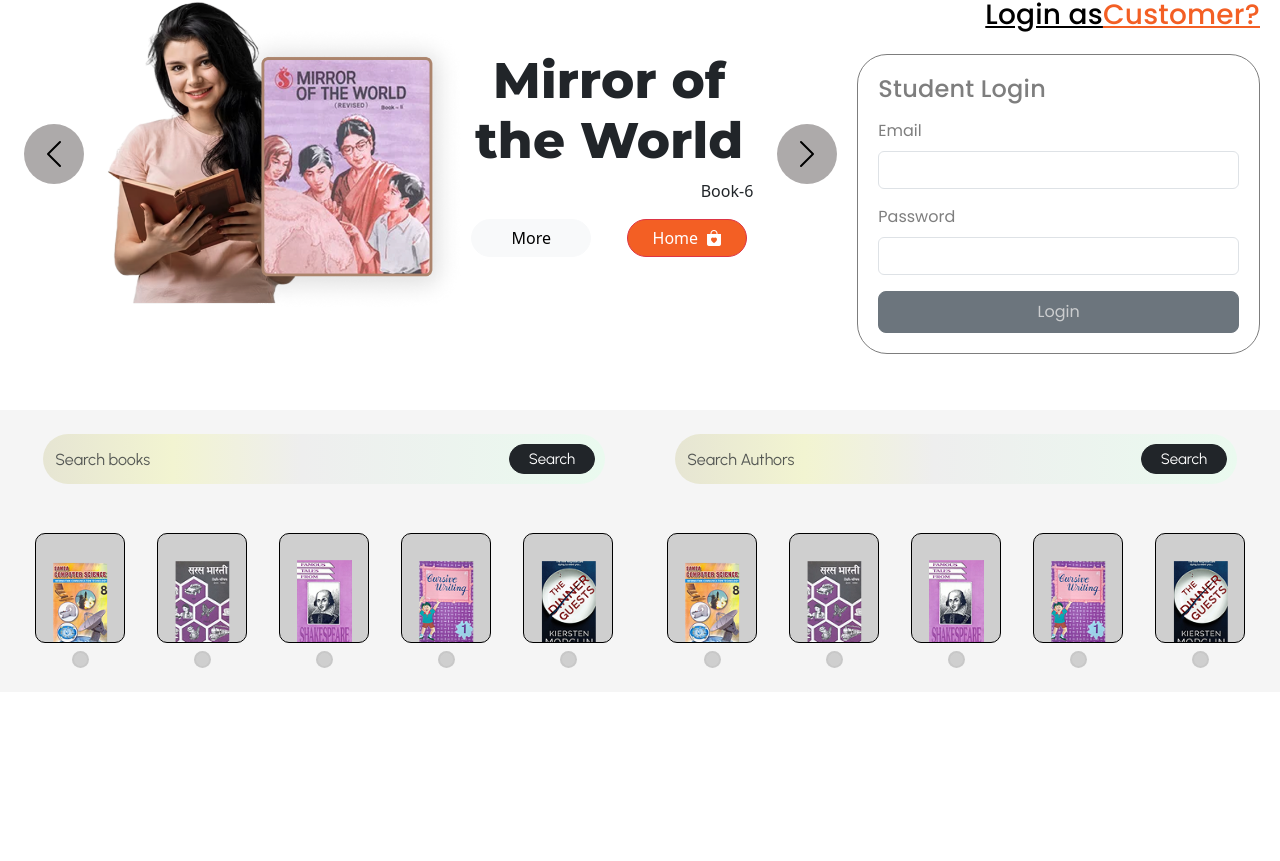
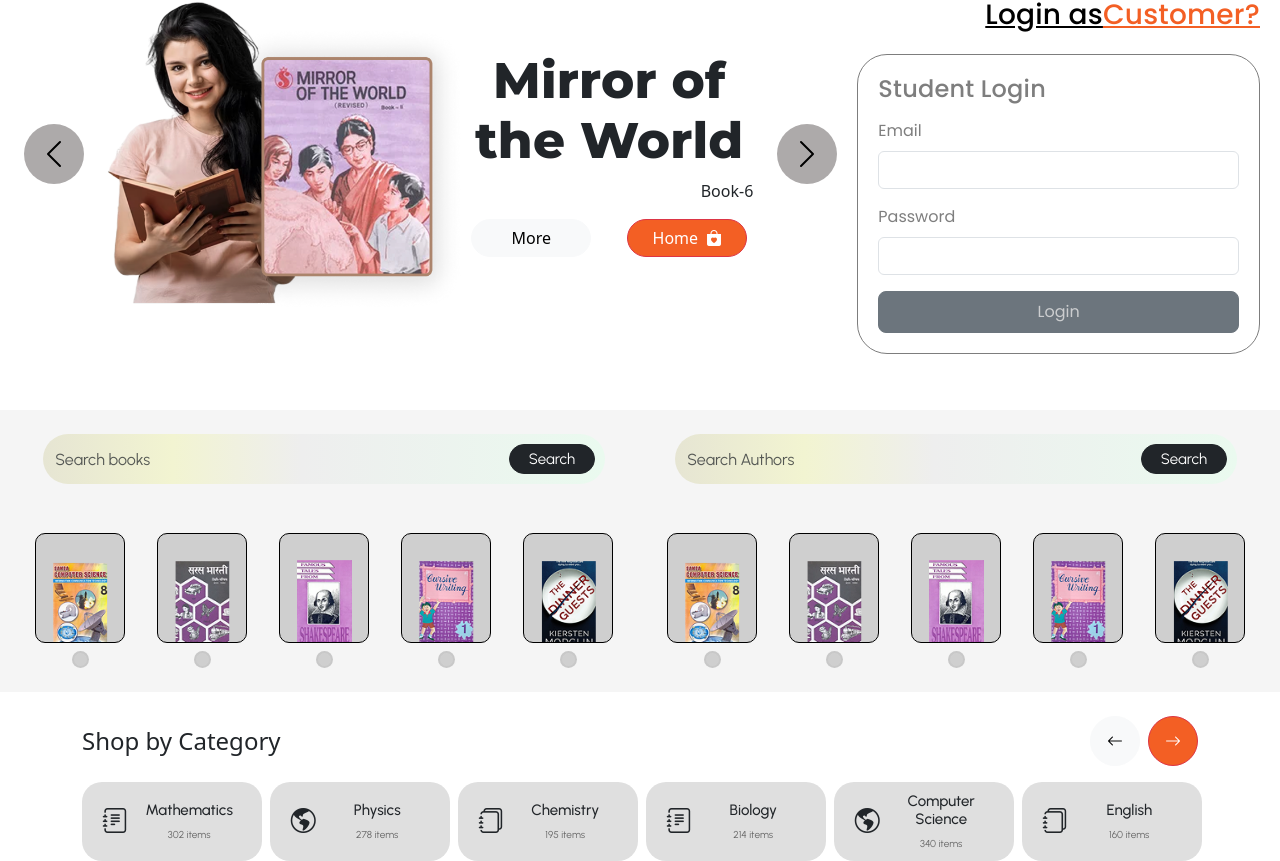
Before and after one commit to Rakeshwinter/Samba-publications, a React (Vite) app: page / in a window 1280 px wide. Shown: the part 186-1047 px from the top of the page. Before the commit the page ends 902 px from the top, so only its background shows below. Built offline with nearby package versions, Linux system fonts and the light colour scheme.

Commit message:
6th commit- section 3 upload

```diff
--- a/src/App.jsx
+++ b/src/App.jsx
@@ -4,12 +4,14 @@ import "bootstrap/dist/css/bootstrap.min.css";
 import CustomNavbar from "./components/Navbar";
 import Section1 from "./components/Section1";
 import Section2 from "./components/Section2";
+import Section3 from "./components/Section3";
 function App() {
   return (
     <>
       <CustomNavbar />
       <Section1/>
       <Section2/>
+      <Section3/>
     </>
   );
 }
--- /dev/null
+++ b/src/components/Card.css
@@ -0,0 +1,23 @@
+.card-s3{
+    width: 180px;
+    background-color: rgb(223, 223, 223);
+    border-radius: 20px;
+    padding: 10px 20px;
+    font-family: Urbanist;
+}
+
+.icon-flex{
+    width: 20%;
+    font-size: 25px;
+}
+
+.card-title-s3{
+    width: 80%;
+}
+.card-title-s3 h3{
+    font-size: 15px;
+}
+.card-title-s3 span{
+    font-size: 10px;
+    color: rgb(102, 102, 102);
+}
--- /dev/null
+++ b/src/components/Card.jsx
@@ -0,0 +1,18 @@
+import React from "react";
+import "./Card.css";
+
+function Card(props) {
+  return (
+    <div className="card-s3 d-flex justify-content-center align-items-center me-2 gap-2 flex-shrink-0">
+      <div className="icon-flex d-flex justify-content-center align-items-center">
+        <i className={props.icon}></i>
+      </div>
+      <div className="card-title-s3 d-flex flex-column justify-content-center align-items-center">
+        <h3 className="text-center">{props.title}</h3>
+        <span>{props.items} items</span>
+      </div>
+    </div>
+  );
+}
+
+export default Card;
--- a/src/components/Navbar.css
+++ b/src/components/Navbar.css
@@ -1,6 +1,6 @@
 :root {
     --btn-color:#F35F24;
-    --btn-color-hover:#df5823; /* or any valid color value */
+    --btn-color-hover:#c46742; /* or any valid color value */
 }
 
 .brand-logo {
--- /dev/null
+++ b/src/components/Section3.css
@@ -0,0 +1,23 @@
+.arrow-left-s3 ,.arrow-right-s3 {
+    width:50px;
+    height: 50px;
+    border-radius: 50px;
+}
+
+.arrow-right-s3{
+    background-color: var(--btn-color);
+}
+
+.arrow-right-s3:hover{
+    background-color: var(--btn-color-hover);
+}
+
+.scroll-container-s3 {
+    overflow-x: auto;
+    scrollbar-width: none;
+    -ms-overflow-style: none;
+  }
+
+  .scroll-container-s3::-webkit-scrollbar {
+    display: none;
+  }
--- /dev/null
+++ b/src/components/Section3.jsx
@@ -0,0 +1,57 @@
+import React, { useRef } from "react";
+import { Container, Row, Col, Button } from "react-bootstrap";
+import Card from "./Card";
+import subjects from "./card_data";
+import "./Section3.css";
+
+function Section3() {
+  const scrollRef = useRef(null);
+
+  const scrollLeft = () => {
+    if (scrollRef.current) {
+      scrollRef.current.scrollBy({ left: -200, behavior: "smooth" });
+    }
+  };
+
+  const scrollRight = () => {
+    if (scrollRef.current) {
+      scrollRef.current.scrollBy({ left: 200, behavior: "smooth" });
+    }
+  };
+
+  return (
+    <Container>
+      <Row className="d-flex justify-content-between align-items-center mb-3">
+        <Col xs="auto">
+          <h4 className="mb-0">Shop by Category</h4>
+        </Col>
+        <Col xs="auto">
+          <Button variant="light" className="arrow-left-s3 me-2" onClick={scrollLeft}>
+            <i className="bi bi-arrow-left"></i>
+          </Button>
+          <Button variant="danger" className="arrow-right-s3" onClick={scrollRight}>
+            <i className="bi bi-arrow-right"></i>
+          </Button>
+        </Col>
+      </Row>
+
+      <Row>
+        <Col
+          className="d-flex flex-nowrap scroll-container-s3"
+          ref={scrollRef}
+        >
+          {subjects.map((subject, index) => (
+            <Card
+              key={index}
+              icon={subject.icon}
+              title={subject.title}
+              items={subject.items}
+            />
+          ))}
+        </Col>
+      </Row>
+    </Container>
+  );
+}
+
+export default Section3;
--- /dev/null
+++ b/src/components/card_data.js
@@ -0,0 +1,16 @@
+const subjects = [
+    { icon: "bi bi-journal-text", title: "Mathematics", items: 302 },
+    { icon: "bi bi-globe-americas", title: "Physics", items: 278 },
+    { icon: "bi bi-journals", title: "Chemistry", items: 195 },
+    { icon: "bi bi-journal-text", title: "Biology", items: 214 },
+    { icon: "bi bi-globe-americas", title: "Computer Science", items: 340 },
+    { icon: "bi bi-journals", title: "English", items: 160 },
+    { icon: "bi bi-journal-text", title: "History", items: 189 },
+    { icon: "bi bi-globe-americas", title: "Geography", items: 175 },
+    { icon: "bi bi-journals", title: "Economics", items: 221 },
+    { icon: "bi bi-journal-text", title: "Political Science", items: 143 }
+
+
+  ];
+
+export default subjects;
```
